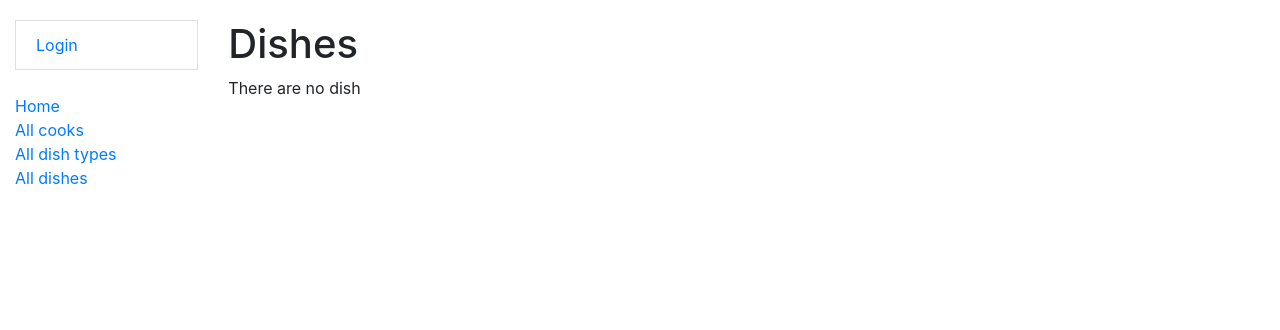
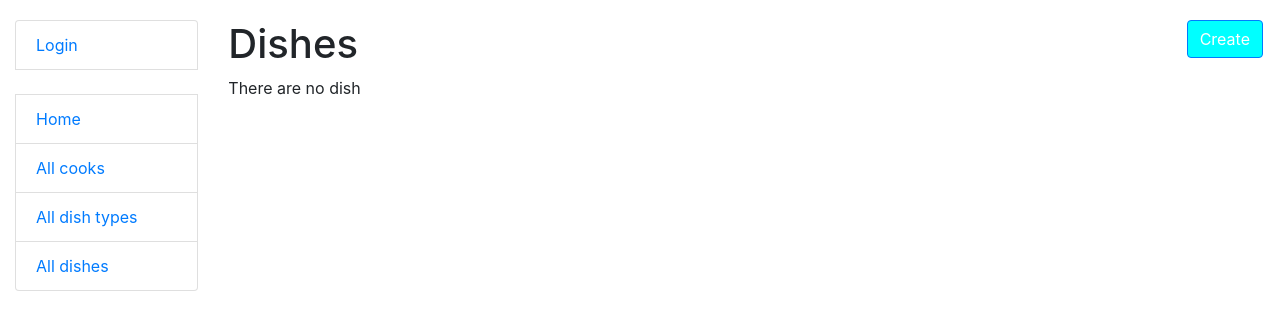
Before and after one commit to RomanDanyl/Restaurant-kitchen-service, a Django app: page /kitchen/dishes/ in a window 1280 px wide. Shown: the top 330 px of the page. Run offline with Django 5.2, Linux system fonts and the light colour scheme; data that the repository does not hold is empty.

Commit message:
Add styles in sidebar, add cancel button to dishtype_confirm_delete

```diff
--- a/templates/includes/sidebar.html
+++ b/templates/includes/sidebar.html
@@ -1,4 +1,4 @@
-<ul class="sidebar-nav">
+<ul class="sidebar-nav list-group">
   {% if user.is_authenticated %}
     <li class="list-group-item">User: <a href="{{ user.get_absolute_url }}">{{ user.get_username }}</a></li>
     <li class="list-group-item">
@@ -11,8 +11,8 @@
     <li class="list-group-item"><a href="{% url 'login'%}?next={{request.path}}">Login</a></li>
   {% endif %}
   <br>
-  <li><a href="{% url 'kitchen:index' %}">Home</a></li>
-  <li><a href="{% url 'kitchen:cook-list' %}">All cooks</a></li>
-  <li><a href="{% url 'kitchen:dish-type-list' %}">All dish types</a></li>
-  <li><a href="{% url 'kitchen:dish-list' %}">All dishes</a></li>
+  <li class="list-group-item"><a href="{% url 'kitchen:index' %}">Home</a></li>
+  <li class="list-group-item"><a href="{% url 'kitchen:cook-list' %}">All cooks</a></li>
+  <li class="list-group-item"><a href="{% url 'kitchen:dish-type-list' %}">All dish types</a></li>
+  <li class="list-group-item"><a href="{% url 'kitchen:dish-list' %}">All dishes</a></li>
 </ul>
--- a/templates/kitchen/dish_list.html
+++ b/templates/kitchen/dish_list.html
@@ -1,6 +1,11 @@
 {% extends "base.html" %}
 {% block content %}
-  <h1>Dishes</h1>
+  <h1>
+    Dishes
+    <a href="{% url 'kitchen:dish-create' %}" class="btn btn-primary link-to-page">
+      Create
+    </a>
+  </h1>
   {% if dish_list %}
     <ul>
       {% for dish in dish_list %}
--- a/templates/kitchen/dishtype_confirm_delete.html
+++ b/templates/kitchen/dishtype_confirm_delete.html
@@ -1,10 +1,11 @@
 {% extends "base.html" %}
 
 {% block content %}
-  <h1>Delete dish type?</h1>
+  <h1>Remove this type of food? All dishes of this type will also be removed</h1>
   <form action="" method="post">
     {% csrf_token %}
 
     <input type="submit" value="Yes" class="btn btn-danger">
+    <a href="{% url 'kitchen:dish-type-list' %}" class="btn btn-secondary">Cancel</a>
   </form>
 {% endblock %}
```
